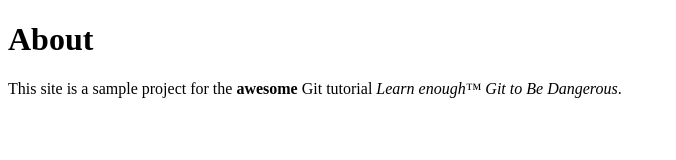
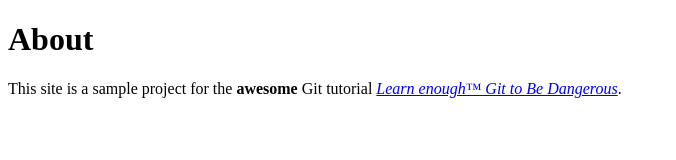
Before and after one commit to rafaelmontas/website, a plain HTML site: page about.html in a window 1280 px wide. Shown: the whole page, without its empty margins (0-676 px from the left). Drawn offline with Linux system fonts and the light colour scheme.

Commit message:
Add link to tutorial title

```diff
--- a/about.html
+++ b/about.html
@@ -6,6 +6,6 @@
   </head>
   <body>
     <h1>About</h1>
-    <p>This site is a sample project for the <strong>awesome</strong> Git tutorial <em>Learn enough™ Git to Be Dangerous</em>.</p>
+    <p>This site is a sample project for the <strong>awesome</strong> Git tutorial <a href="http://learnenough.com/git-tutorial"><em>Learn enough™ Git to Be Dangerous</em></a>.</p>
   </body>
 </html>
```
